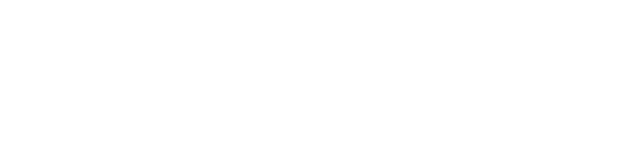
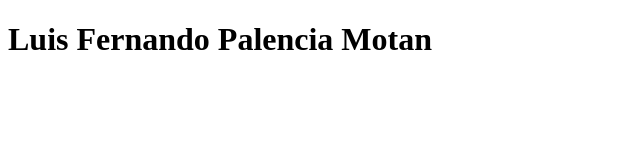
Before and after one commit to lpalencia2016413/IN5AV, a plain HTML site: page Index.html in a window 1280 px wide. Shown: the whole page, without its empty margins (0-640 px from the left). Drawn offline with Linux system fonts and the light colour scheme.

Commit message:
Se agrego titulo en el body

```diff
--- a/Index.html
+++ b/Index.html
@@ -6,6 +6,7 @@
     <title>Primera Pagina on GIT</title>
 </head>
 <body>
+    <h1>Luis Fernando Palencia Motan</h1>
 
 </body>
 </html>
```
